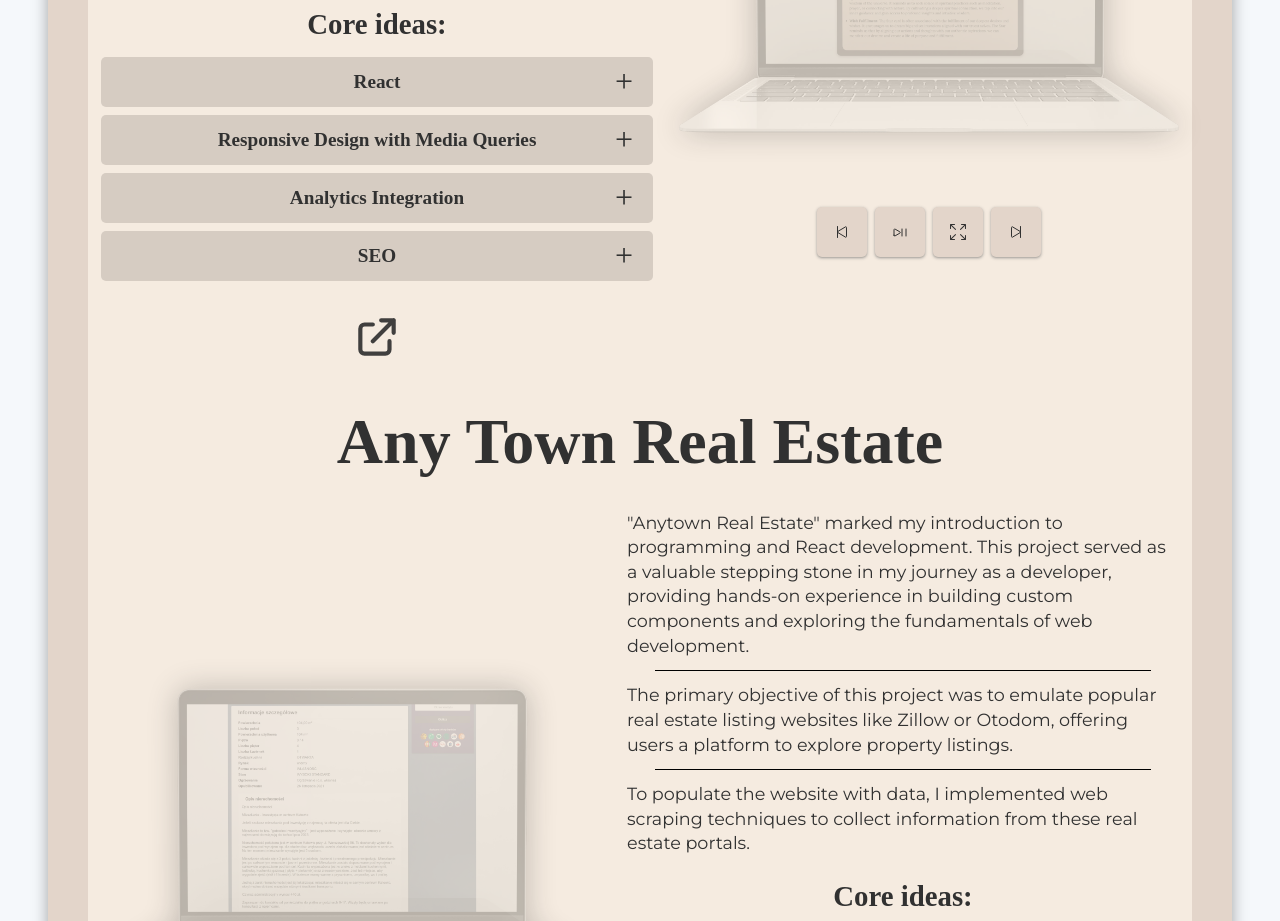
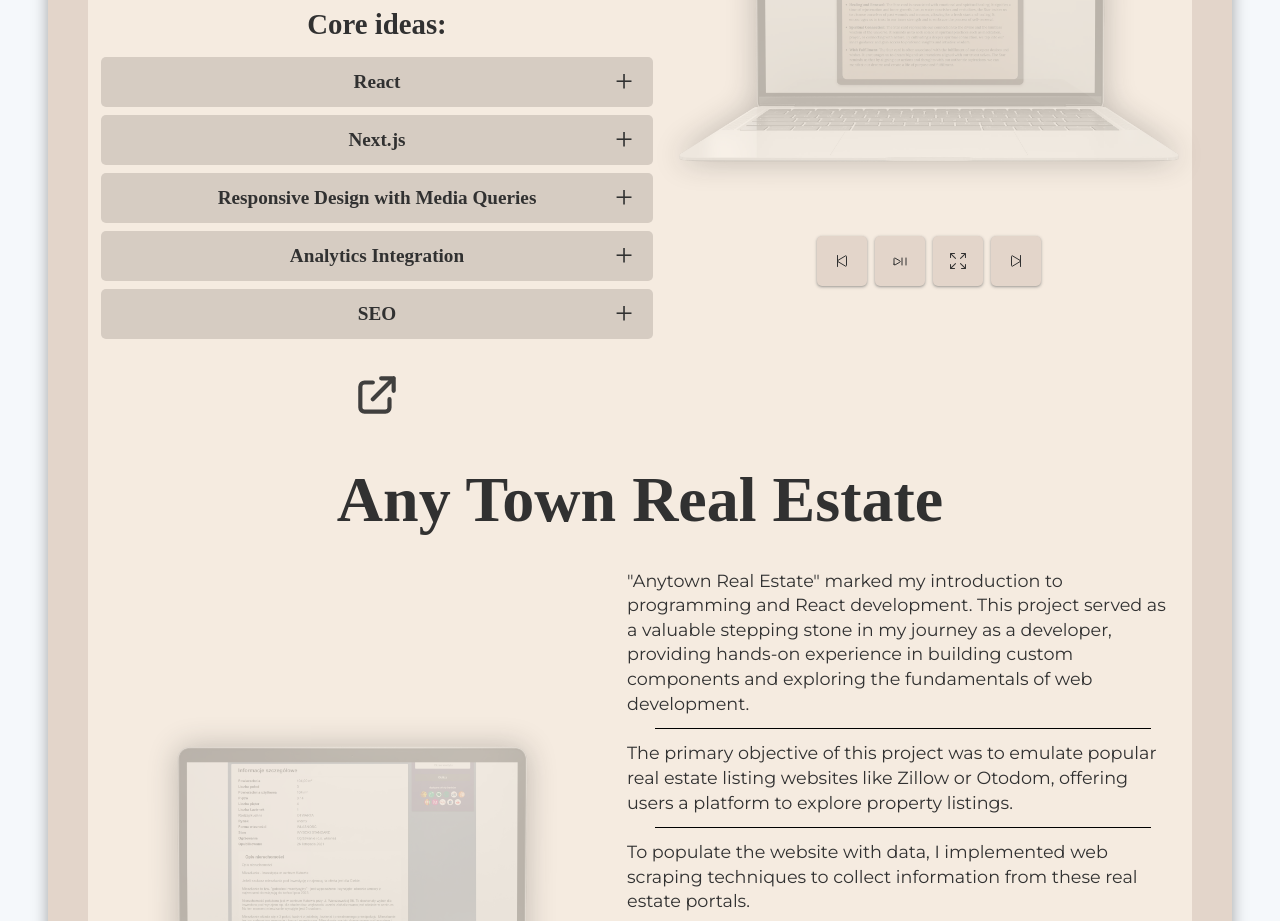
Before and after one commit to Schnippen/df-portfolio, a React (Create React App) app: page / in a window 1280 px wide. Shown: the part 3000-3921 px from the top of the page. Built offline with nearby package versions, Linux system fonts and the light colour scheme.

Commit message:
adden next.js in project description

```diff
--- a/src/components/Blocks/Content/Projects.tsx
+++ b/src/components/Blocks/Content/Projects.tsx
@@ -51,6 +51,10 @@ const LandingPageTechnologicalStackArray = [
   <AccordeonParagraph
     title="React"
     paragraphText="Facing a pressing need for a landing page to promote my mobile application startup, I turned to React as the go-to solution for its rapid development. React's agility and efficiency allowed me to swiftly create a dynamic and responsive landing page."
+  />,
+  <AccordeonParagraph
+    title="Next.js"
+    paragraphText="When it came to building a high-performance web application, I turned to Next.js. Its seamless server-side rendering, routing, and dynamic loading capabilities made it the ideal choice for creating a lightning-fast and SEO-friendly web experience."
   />,
   <AccordeonParagraph
     title="Responsive Design with Media Queries"
```
